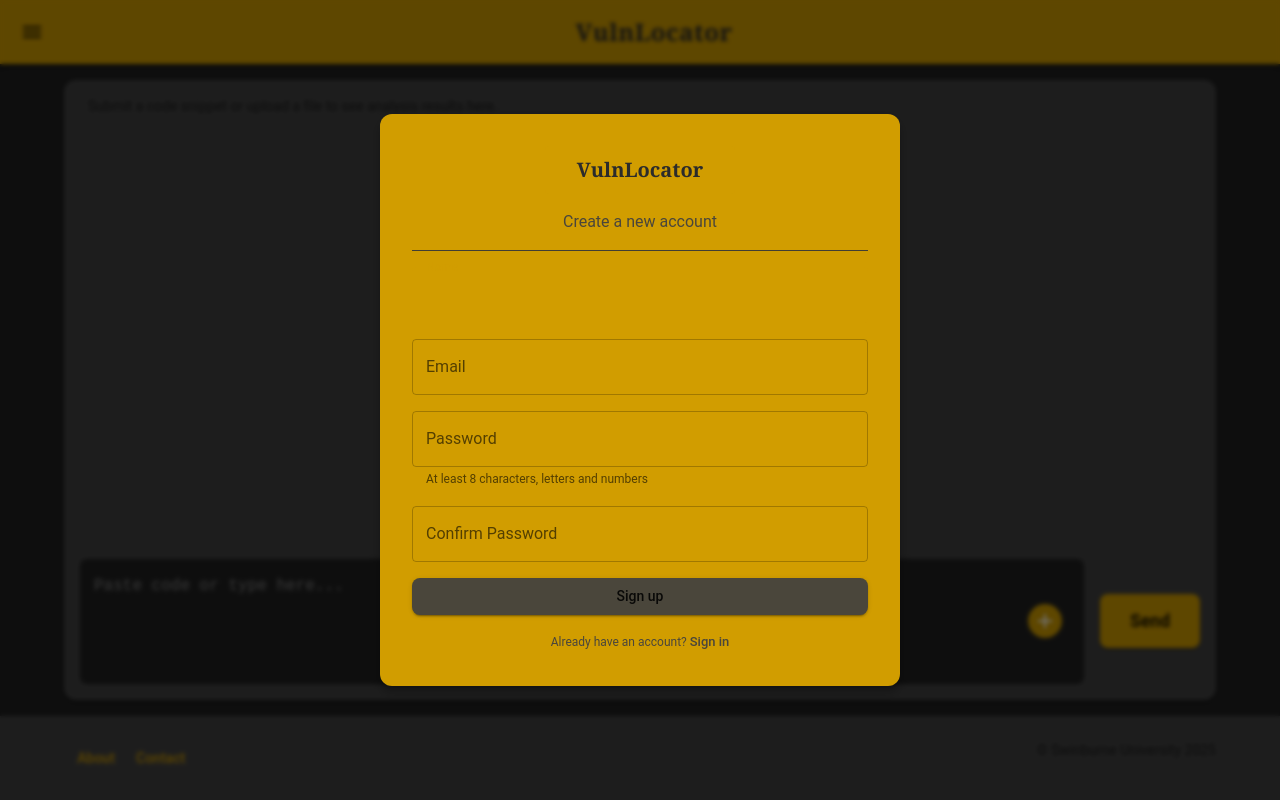
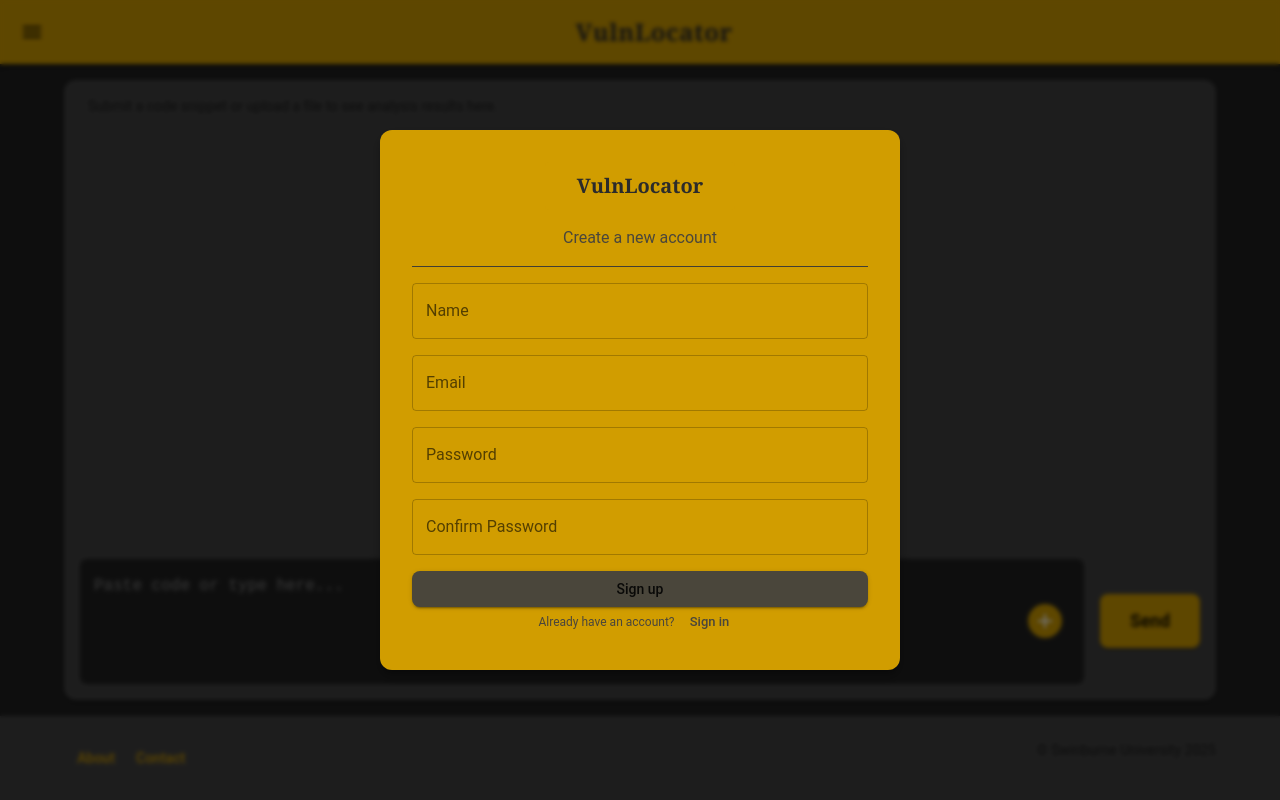
Before and after one commit to 104838522/2025-HS2-COS30049-CTIP-Session12-Group8, a React (Create React App) app in the folder vulnlocator/: page / in a window 1280 px wide. Both pictures are taken after typing "Sample", "Sample123" into the empty fields and a click on the button "create a new account". Built offline with nearby package versions, Linux system fonts and the light colour scheme.

Commit message:
Add files via upload

```diff
--- a/vulnlocator/src/components/LoginOverlay.js
+++ b/vulnlocator/src/components/LoginOverlay.js
@@ -1,247 +1,248 @@
-import React, { useState } from 'react';
-import { Box, Paper, Typography, TextField, Button, Stack, Divider, Snackbar, Alert, CircularProgress } from '@mui/material';
-import EmailIcon from '@mui/icons-material/Email';
-
-
-import { useAuth } from '../context/AuthContext';
-import { useTheme } from '@mui/material/styles';
+import React, { useState } from "react";
+import {
+  Box,
+  Paper,
+  Typography,
+  TextField,
+  Button,
+  Stack,
+  Divider,
+  Snackbar,
+  Alert,
+  CircularProgress,
+} from "@mui/material";
+import EmailIcon from "@mui/icons-material/Email";
+import { useTheme } from "@mui/material/styles";
+import { useAuth } from "../context/AuthContext";
 
 export default function LoginOverlay() {
-    const { user, loginWithEmail, notify } = useAuth();
-    const [email, setEmail] = useState('');
-    const [password, setPassword] = useState('');
+  const { user, loginWithEmail, signupWithEmail, notify } = useAuth();
+  const theme = useTheme();
+
+  const [email, setEmail] = useState("");
+  const [password, setPassword] = useState("");
+  const [error, setError] = useState(null);
   const [loading, setLoading] = useState(false);
-    const [error, setError] = useState(null);
   const [showSignup, setShowSignup] = useState(false);
-    // Signup form state
-    const [signupName, setSignupName] = useState('');
-    const [signupEmail, setSignupEmail] = useState('');
-    const [signupPassword, setSignupPassword] = useState('');
-    const [signupConfirm, setSignupConfirm] = useState('');
+  const [signupName, setSignupName] = useState("");
+  const [signupEmail, setSignupEmail] = useState("");
+  const [signupPassword, setSignupPassword] = useState("");
+  const [signupConfirm, setSignupConfirm] = useState("");
   const [signupError, setSignupError] = useState(null);
   const [signupLoading, setSignupLoading] = useState(false);
-    const theme = useTheme();
   const [signupSuccess, setSignupSuccess] = useState(false);
 
-    if (user) return null; // don't render overlay when logged in
+  if (user) return null;
 
-    // Basic sanitization
-    const sanitize = (str) => String(str).replace(/[<>"'`]/g, '').trim();
-
-    // Email regex (simple)
+  const sanitize = (str) => String(str).replace(/[<>"'`]/g, "").trim();
   const emailRegex = /^[^\s@]+@[^\s@]+\.[^\s@]+$/;
 
-    const submitEmail = async () => {
+  // login
+  const handleLogin = async () => {
     setError(null);
     const cleanEmail = sanitize(email);
     const cleanPassword = sanitize(password);
+
     if (!cleanEmail || !cleanPassword) {
-            setError('Email and password are required.');
+      setError("Email and password are required.");
       return;
     }
     if (!emailRegex.test(cleanEmail)) {
-            setError('Please enter a valid email address.');
+      setError("Please enter a valid email address.");
       return;
     }
+
     setLoading(true);
     try {
-            //Previous login implementation
-            // Backend authentication logic (replace URL as needed)
-            // Example:
-            // const res = await fetch('http://localhost:8000/api/auth/login', {
-            //   method: 'POST',
-            //   headers: { 'Content-Type': 'application/json' },
-            //   body: JSON.stringify({ email: cleanEmail, password: cleanPassword }),
-            // });
-            // if (!res.ok) throw new Error('Login failed');
-            // const data = await res.json();
-            // await loginWithEmail({ email: cleanEmail, password: cleanPassword, userData: data });
-            //await loginWithEmail({ email: cleanEmail, password: cleanPassword });
-            //notify('Signed in successfully', 'success');
-
-            // Current implementation with FastAPI backend
-            const res = await fetch('http://localhost:8000/api/auth/login', {
-                method: 'POST',
-                headers: { 'Content-Type': 'application/json' },
-                body: JSON.stringify({ email: cleanEmail, password: cleanPassword }),
-            });
-
-            if (!res.ok) {
-                const errData = await res.json();
-                throw new Error(errData.detail || 'Login failed');
-            }
-
-            // FastAPI response: { message, token, user }
-            const data = await res.json();
-
-            // login (use loginWithEmail of AuthContext용)
-            await loginWithEmail({ email: cleanEmail, password: cleanPassword });
-
-            // store token (token from FastAPI)
-            localStorage.setItem('vulnlocator_token', data.token);
-
-            notify('Signed in successfully', 'success');
+      await loginWithEmail(cleanEmail, cleanPassword);
     } catch (err) {
-            setError(err.message || 'Login failed');
+      setError("Login failed. Please check your credentials.");
     } finally {
       setLoading(false);
     }
   };
 
+  // signup
   const handleSignup = async () => {
     setSignupError(null);
-        // Validation
     const name = sanitize(signupName);
     const email = sanitize(signupEmail);
     const password = signupPassword;
     const confirm = signupConfirm;
+
     if (!name || !email || !password || !confirm) {
-            setSignupError('All fields are required.');
+      setSignupError("All fields are required.");
       return;
     }
     if (!emailRegex.test(email)) {
-            setSignupError('Please enter a valid email address.');
+      setSignupError("Please enter a valid email address.");
       return;
     }
     if (password.length < 8) {
-            setSignupError('Password must be at least 8 characters.');
+      setSignupError("Password must be at least 8 characters.");
       return;
     }
     if (password !== confirm) {
-            setSignupError('Passwords do not match.');
+      setSignupError("Passwords do not match.");
       return;
     }
-        // Optionally: check for strong password (letters, numbers, special chars)
     if (!/[A-Za-z]/.test(password) || !/\d/.test(password)) {
-            setSignupError('Password must contain letters and numbers.');
+      setSignupError("Password must contain both letters and numbers.");
       return;
     }
+
     setSignupLoading(true);
-        // Previous signup implementation
-
-        // Simulate signup (replace with backend call)
-        // setTimeout(() => {
-        //     setSignupLoading(false);
-        //     setSignupSuccess(true);
-        //     notify('Account created! Please sign in.', 'success');
-        //     setShowSignup(false);
-        //     // Optionally, clear signup fields
-        //     setSignupName(''); setSignupEmail(''); setSignupPassword(''); setSignupConfirm('');
-        // }, 1200);
-
-        // Current signup implementation
     try {
-            // 1. request signup API
-            const res = await fetch('http://localhost:8000/api/auth/signup', {
-                method: 'POST',
-                headers: { 'Content-Type': 'application/json' },
-                body: JSON.stringify({ name, email, password }),
-            });
-
-            // 2. check response
-            if (!res.ok) {
-                const errData = await res.json();
-                throw new Error(errData.detail || 'Signup failed');
-            }
-
-            // 3. handle success
+      await signupWithEmail(name, email, password);
       setSignupSuccess(true);
-            notify('Account created! Please sign in.', 'success');
+      notify("Account created! Please sign in.", "success");
       setShowSignup(false);
-
-            // initially clear signup fields
-            setSignupName('');
-            setSignupEmail('');
-            setSignupPassword('');
-            setSignupConfirm('');
+      setSignupName("");
+      setSignupEmail("");
+      setSignupPassword("");
+      setSignupConfirm("");
     } catch (err) {
-            // 4. Handle errors
-            setSignupError(err.message || 'Signup failed');
+      setSignupError("Signup failed. Please try again.");
     } finally {
-            // 5. end loading state
       setSignupLoading(false);
     }
   };
 
   return (
     <>
-            <Box sx={{
-                position: 'fixed',
+      <Box
+        sx={{
+          position: "fixed",
           inset: 0,
-                display: 'flex',
-                alignItems: 'center',
-                justifyContent: 'center',
-                bgcolor: 'rgba(0,0,0,0.55)',
+          display: "flex",
+          alignItems: "center",
+          justifyContent: "center",
+          bgcolor: "rgba(0,0,0,0.55)",
           zIndex: 1400,
-                backdropFilter: 'blur(2px)'
-            }}>
-                <Paper sx={{ p: 4, width: 520, borderRadius: 3, textAlign: 'center', bgcolor: theme.palette.primary.main }} elevation={8}>
-                    <Box sx={{ display: 'flex', justifyContent: 'center', mb: 2 }}>
-                        <Box sx={{ bgcolor: '#d19d00', color: '#2b2b2b', px: 4, py: 1, borderRadius: 1 }}>
-                            <Typography variant="h6" sx={{ fontFamily: 'Georgia, serif', fontWeight: 600 }}>VulnLocator</Typography>
+          backdropFilter: "blur(2px)",
+        }}
+      >
+        <Paper
+          sx={{
+            p: 4,
+            width: 520,
+            borderRadius: 3,
+            textAlign: "center",
+            bgcolor: theme.palette.primary.main,
+          }}
+          elevation={8}
+        >
+          <Box sx={{ display: "flex", justifyContent: "center", mb: 2 }}>
+            <Box
+              sx={{
+                bgcolor: "#d19d00",
+                color: "#2b2b2b",
+                px: 4,
+                py: 1,
+                borderRadius: 1,
+              }}
+            >
+              <Typography variant="h6" sx={{ fontFamily: "Georgia, serif", fontWeight: 600 }}>
+                VulnLocator
+              </Typography>
             </Box>
           </Box>
+
           {!showSignup ? (
             <>
-                            <Typography variant="body1" color="text.secondary" gutterBottom sx={{ color: theme.palette.secondary.main }}>
+              <Typography sx={{ color: theme.palette.secondary.main }} gutterBottom>
                 Welcome! Please sign in with your email
               </Typography>
 
               <Divider sx={{ my: 2, bgcolor: theme.palette.secondary.main }} />
 
               <Stack spacing={2}>
-                                <TextField label="Email" value={email} onChange={(e) => setEmail(e.target.value)} autoComplete="email" />
-                                <TextField label="Password" type="password" value={password} onChange={(e) => setPassword(e.target.value)} autoComplete="current-password" />
+                <TextField label="Email" value={email} onChange={(e) => setEmail(e.target.value)} />
+                <TextField
+                  label="Password"
+                  type="password"
+                  value={password}
+                  onChange={(e) => setPassword(e.target.value)}
+                />
                 {error && <Typography color="error">{error}</Typography>}
                 <Button
                   variant="contained"
-                                    onClick={submitEmail}
+                  onClick={handleLogin}
                   disabled={loading}
-                                    startIcon={loading ? <CircularProgress size={20} sx={{ color: '#fff' }} /> : <EmailIcon />}
+                  startIcon={loading ? <CircularProgress size={20} /> : <EmailIcon />}
                   sx={{ bgcolor: theme.palette.secondary.main }}
                 >
-                                    {loading ? 'Signing in...' : 'Sign in with Email'}
+                  {loading ? "Signing in..." : "Sign in with Email"}
                 </Button>
               </Stack>
 
-                            <Typography variant="caption" display="block" sx={{ mt: 2, color: theme.palette.secondary.main }}>
-                                Or <Button variant="text" size="small" sx={{ color: theme.palette.secondary.main, textTransform: 'none', p: 0, minWidth: 0 }} onClick={() => setShowSignup(true)}>create a new account</Button>
+              <Typography variant="caption" sx={{ mt: 2, color: theme.palette.secondary.main }}>
+                Or{" "}
+                <Button
+                  variant="text"
+                  size="small"
+                  sx={{ color: theme.palette.secondary.main }}
+                  onClick={() => setShowSignup(true)}
+                >
+                  create a new account
+                </Button>
               </Typography>
             </>
           ) : (
             <>
-                            <Typography variant="body1" color="text.secondary" gutterBottom sx={{ color: theme.palette.secondary.main }}>
+              <Typography sx={{ color: theme.palette.secondary.main }}>
                 Create a new account
               </Typography>
               <Divider sx={{ my: 2, bgcolor: theme.palette.secondary.main }} />
               <Stack spacing={2}>
-                                <TextField label="Name" value={signupName} onChange={e => setSignupName(e.target.value)} autoFocus />
-                                <TextField label="Email" value={signupEmail} onChange={e => setSignupEmail(e.target.value)} />
-                                <TextField label="Password" type="password" value={signupPassword} onChange={e => setSignupPassword(e.target.value)} helperText="At least 8 characters, letters and numbers" />
-                                <TextField label="Confirm Password" type="password" value={signupConfirm} onChange={e => setSignupConfirm(e.target.value)} />
+                <TextField label="Name" value={signupName} onChange={(e) => setSignupName(e.target.value)} />
+                <TextField label="Email" value={signupEmail} onChange={(e) => setSignupEmail(e.target.value)} />
+                <TextField
+                  label="Password"
+                  type="password"
+                  value={signupPassword}
+                  onChange={(e) => setSignupPassword(e.target.value)}
+                />
+                <TextField
+                  label="Confirm Password"
+                  type="password"
+                  value={signupConfirm}
+                  onChange={(e) => setSignupConfirm(e.target.value)}
+                />
                 {signupError && <Typography color="error">{signupError}</Typography>}
-                                <Button variant="contained" onClick={handleSignup} disabled={signupLoading} sx={{ bgcolor: theme.palette.secondary.main }}>Sign up</Button>
+                <Button
+                  variant="contained"
+                  onClick={handleSignup}
+                  disabled={signupLoading}
+                  sx={{ bgcolor: theme.palette.secondary.main }}
+                >
+                  {signupLoading ? "Signing up..." : "Sign up"}
+                </Button>
               </Stack>
-                            <Typography variant="caption" display="block" sx={{ mt: 2, color: theme.palette.secondary.main }}>
-                                Already have an account?{' '}
-                                <Button variant="text" size="small" sx={{ color: theme.palette.secondary.main, textTransform: 'none', p: 0, minWidth: 0 }} onClick={() => setShowSignup(false)}>Sign in</Button>
+              <Typography variant="caption" sx={{ mt: 2, color: theme.palette.secondary.main }}>
+                Already have an account?{" "}
+                <Button
+                  variant="text"
+                  size="small"
+                  sx={{ color: theme.palette.secondary.main }}
+                  onClick={() => setShowSignup(false)}
+                >
+                  Sign in
+                </Button>
               </Typography>
             </>
           )}
         </Paper>
+
         <Snackbar
           open={signupSuccess}
           autoHideDuration={4000}
           onClose={() => setSignupSuccess(false)}
-                    anchorOrigin={{ vertical: 'top', horizontal: 'center' }}
+          anchorOrigin={{ vertical: "top", horizontal: "center" }}
         >
-                    <Alert onClose={() => setSignupSuccess(false)} severity="success" sx={{ width: '100%' }}>
-                        Account created! Please sign in.
-                    </Alert>
+          <Alert severity="success">Account created! Please sign in.</Alert>
         </Snackbar>
       </Box>
-
-            {/* Global auth messages are shown by App via AuthContext.message */}
     </>
   );
 }
```
Lines whose indentation alone changed are shown as unchanged.
